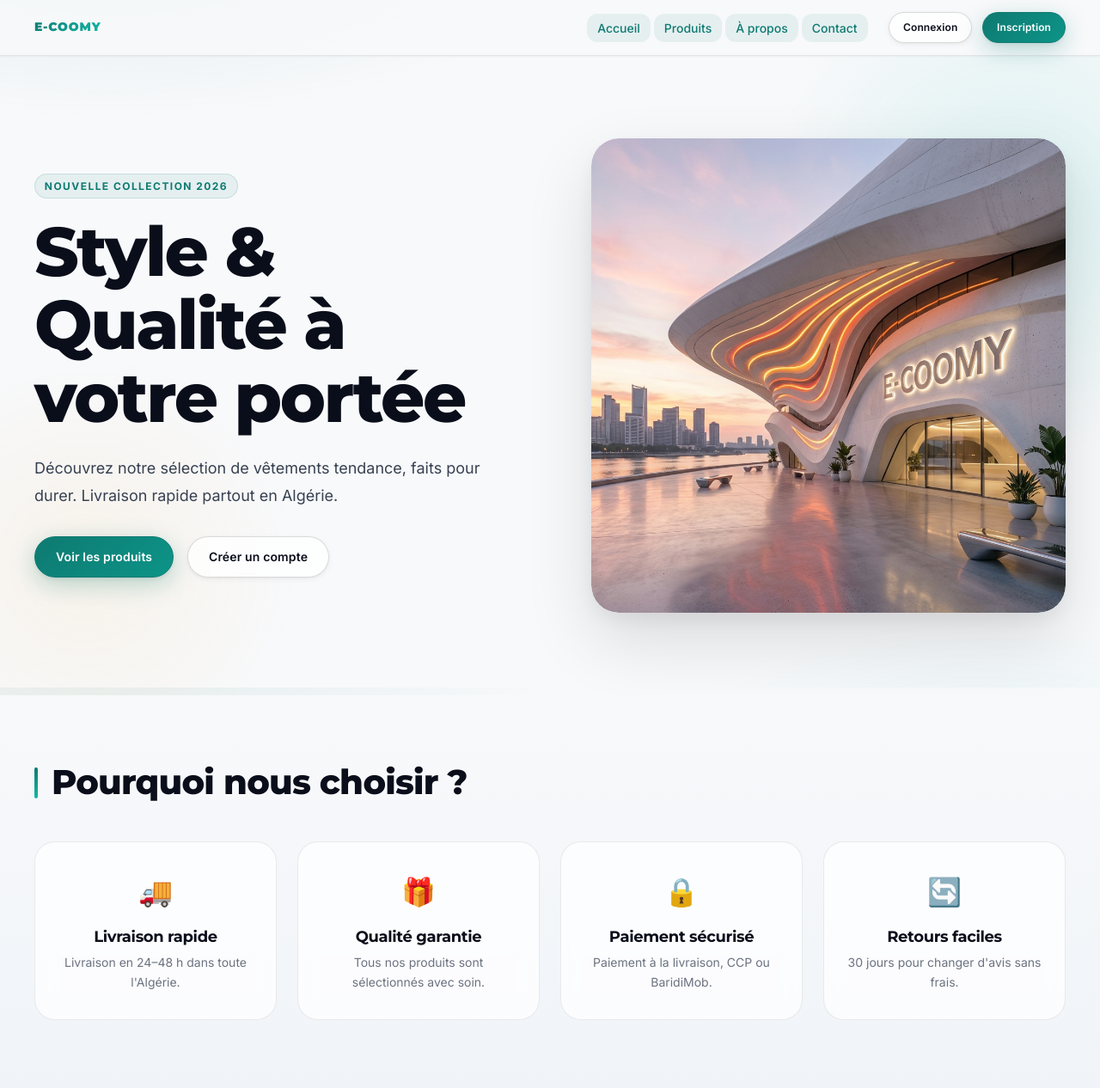
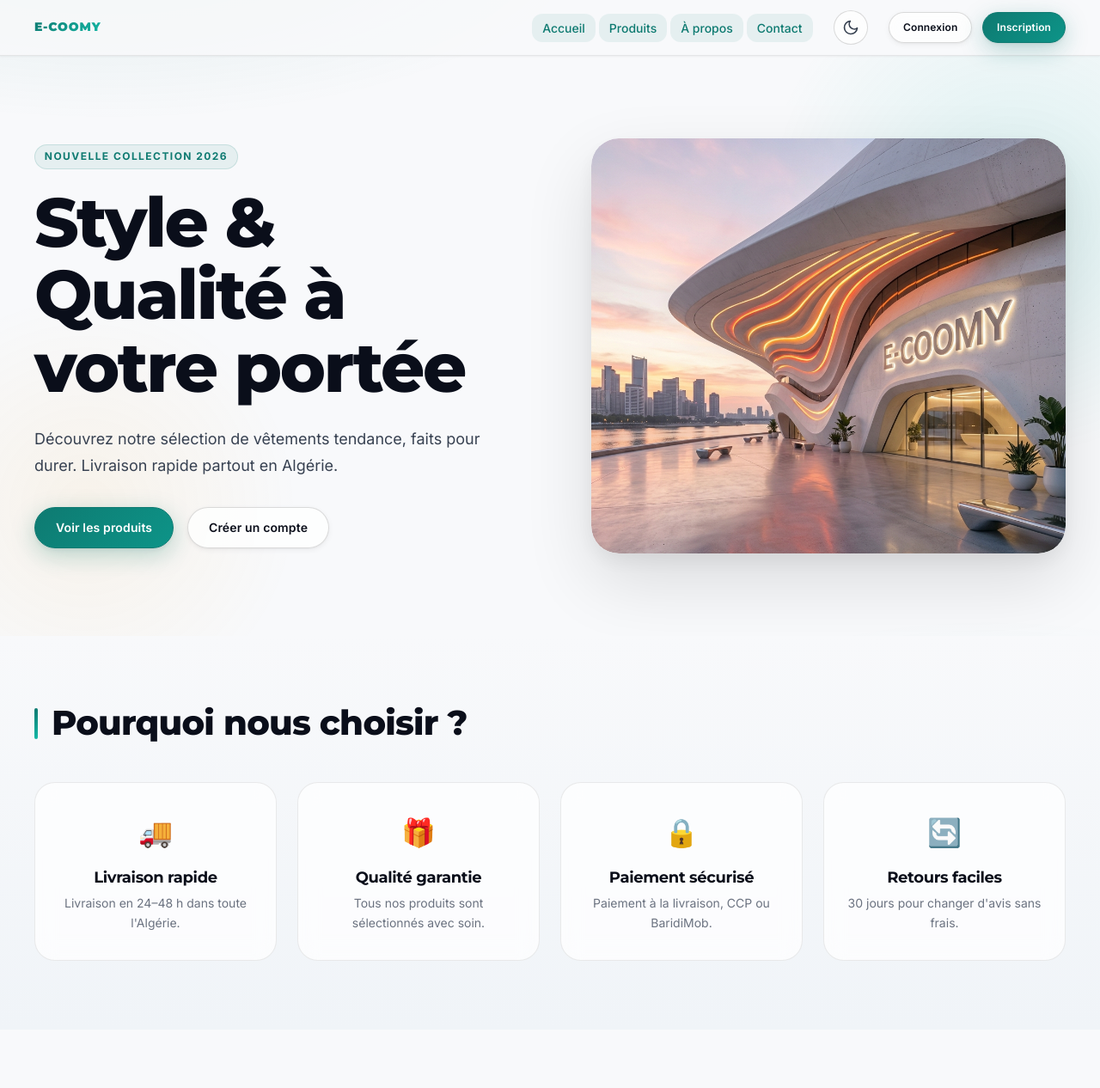
Before and after one commit to aurumstdbusiness-hub/EXTRA-HIGH-PROJECT, a PHP site: page /extra-high-project/ in a window 1280 px wide. Shown: the top 1266 px of the page at 86% size. Run offline with PHP 8.4, Linux system fonts and the light colour scheme.

Commit message:
hero-new

```diff
--- a/htdocs/extra-high-project/assets/css/style.css
+++ b/htdocs/extra-high-project/assets/css/style.css
@@ -444,13 +444,14 @@ p { max-width: 72ch; }
   overflow: hidden;
   box-shadow: var(--shadow-2xl);
   width: 100%;
-  min-height: 300px;
+  min-height: 280px;
 }
 
 .hero-figure img {
   width: 100%;
   height: 100%;
-  aspect-ratio: auto;
+  min-height: inherit;
+  aspect-ratio: 640 / 560;
   object-fit: cover;
   border-radius: inherit;
   display: block;
@@ -2009,9 +2042,81 @@ body {
   animation: popIn 350ms var(--ease-out) both;
 }
 
-/* ── Dark mode ───────────────────────────────────────────────────────────── */
-@media (prefers-color-scheme: dark) {
-  :root {
+/* ── Theme toggle button ─────────────────────────────────────────────────── */
+.theme-toggle {
+  display: flex;
+  align-items: center;
+  justify-content: center;
+  width: 40px;
+  height: 40px;
+  border-radius: var(--r-full);
+  border: 1.5px solid var(--c-border-strong);
+  background: var(--c-surface-glass);
+  backdrop-filter: blur(8px);
+  -webkit-backdrop-filter: blur(8px);
+  cursor: pointer;
+  flex-shrink: 0;
+  position: relative;
+  overflow: hidden;
+  transition:
+    background    var(--dur-base) var(--ease-io),
+    border-color  var(--dur-base) var(--ease-io),
+    transform     var(--dur-base) var(--ease-out),
+    box-shadow    var(--dur-base) var(--ease-out);
+  z-index: 10;
+}
+
+.theme-toggle:hover {
+  background: var(--c-primary-pale);
+  border-color: var(--c-primary-mid);
+  transform: scale(1.08);
+  box-shadow: 0 4px 16px var(--c-primary-glow);
+}
+
+.theme-toggle:active {
+  transform: scale(0.95);
+}
+
+.theme-toggle:focus-visible {
+  outline: 2.5px solid var(--c-primary-light);
+  outline-offset: 3px;
+}
+
+.theme-toggle__icon {
+  width: 20px;
+  height: 20px;
+  transition: transform 500ms var(--ease-out);
+  color: var(--c-text-2);
+}
+
+.theme-toggle__icon--sun   { display: none; }
+.theme-toggle__icon--moon  { display: block; }
+
+[data-theme="dark"] .theme-toggle__icon--sun  { display: block; }
+[data-theme="dark"] .theme-toggle__icon--moon { display: none; }
+
+/* Rotate icon on theme change */
+.theme-toggle.is-animating .theme-toggle__icon {
+  transform: rotate(360deg);
+}
+
+/* ── Smooth theme transition on key elements ─────────────────────────────── */
+body,
+.site-header,
+.product-card,
+.feature-card,
+.auth-card,
+.order-form-wrapper,
+.product-info,
+fieldset {
+  transition:
+    background-color 400ms var(--ease-io),
+    border-color     400ms var(--ease-io),
+    color            400ms var(--ease-io);
+}
+
+/* ── Dark mode (manual toggle via data-theme attribute) ──────────────────── */
+[data-theme="dark"] {
   --c-bg:            #0a0e1a;
   --c-bg-2:          #0f1420;
   --c-surface:       #141929;
--- a/htdocs/extra-high-project/assets/js/validation.js
+++ b/htdocs/extra-high-project/assets/js/validation.js
@@ -3,13 +3,68 @@
    validation_login · validation_infos · validation_order
    Password strength · Real-time checks · Error/success states
    Scroll-reveal · Toast · Ripple · Mobile nav · Lazy images
+   Theme toggle (light / dark)
    ============================================================ */
 'use strict';
+
+/* ── Theme: apply BEFORE DOMContentLoaded to avoid flash ──────────────── */
+(function () {
+  const saved = localStorage.getItem('ecoomy-theme');
+  const prefersDark = window.matchMedia('(prefers-color-scheme: dark)').matches;
+  const theme = saved || (prefersDark ? 'dark' : 'light');
+  document.documentElement.setAttribute('data-theme', theme);
+})();
 
 document.addEventListener('DOMContentLoaded', () => {
 
   // ── 1. Page entrance ──────────────────────────────────────────────────
   requestAnimationFrame(() => document.body.classList.add('page-loaded'));
+
+  // ── 1b. Theme toggle — inject button into navbar ──────────────────────
+  (function initThemeToggle() {
+    const navbar = document.querySelector('.navbar');
+    if (!navbar) return;
+
+    // SVG icons — moon (crescent) and sun
+    const moonSVG = `<svg class="theme-toggle__icon theme-toggle__icon--moon" viewBox="0 0 24 24" fill="none" stroke="currentColor" stroke-width="2" stroke-linecap="round" stroke-linejoin="round"><path d="M21 12.79A9 9 0 1 1 11.21 3 7 7 0 0 0 21 12.79z"/></svg>`;
+    const sunSVG  = `<svg class="theme-toggle__icon theme-toggle__icon--sun" viewBox="0 0 24 24" fill="none" stroke="currentColor" stroke-width="2" stroke-linecap="round" stroke-linejoin="round"><circle cx="12" cy="12" r="5"/><line x1="12" y1="1" x2="12" y2="3"/><line x1="12" y1="21" x2="12" y2="23"/><line x1="4.22" y1="4.22" x2="5.64" y2="5.64"/><line x1="18.36" y1="18.36" x2="19.78" y2="19.78"/><line x1="1" y1="12" x2="3" y2="12"/><line x1="21" y1="12" x2="23" y2="12"/><line x1="4.22" y1="19.78" x2="5.64" y2="18.36"/><line x1="18.36" y1="5.64" x2="19.78" y2="4.22"/></svg>`;
+
+    // Create button
+    const btn = document.createElement('button');
+    btn.className  = 'theme-toggle';
+    btn.type       = 'button';
+    btn.setAttribute('aria-label', 'Changer le thème (clair / sombre)');
+    btn.innerHTML  = moonSVG + sunSVG;
+
+    // Insert before .nav-actions (so it appears next to the auth buttons)
+    const navActions = navbar.querySelector('.nav-actions');
+    if (navActions) {
+      navbar.insertBefore(btn, navActions);
+    } else {
+      navbar.appendChild(btn);
+    }
+
+    // Toggle handler
+    btn.addEventListener('click', () => {
+      const html = document.documentElement;
+      const current = html.getAttribute('data-theme') || 'light';
+      const next = current === 'dark' ? 'light' : 'dark';
+
+      html.setAttribute('data-theme', next);
+      localStorage.setItem('ecoomy-theme', next);
+
+      // Animate icon rotation
+      btn.classList.remove('is-animating');
+      void btn.offsetWidth; // force reflow
+      btn.classList.add('is-animating');
+      btn.addEventListener('transitionend', () => {
+        btn.classList.remove('is-animating');
+      }, { once: true });
+
+      // Fallback: remove animation class after timeout
+      setTimeout(() => btn.classList.remove('is-animating'), 600);
+    });
+  })();
 
   // ── 2. Smooth anchor scrolling ────────────────────────────────────────
   document.querySelectorAll('a[href^="#"]').forEach(anchor => {
```
Also changed, not shown: other parts of htdocs/extra-high-project/assets/css/style.css (+67 -24 lines). Lines whose indentation alone changed are shown as unchanged.
